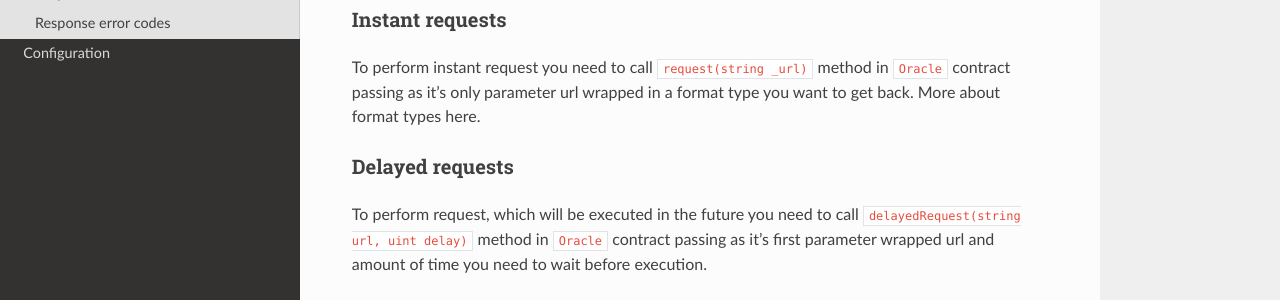
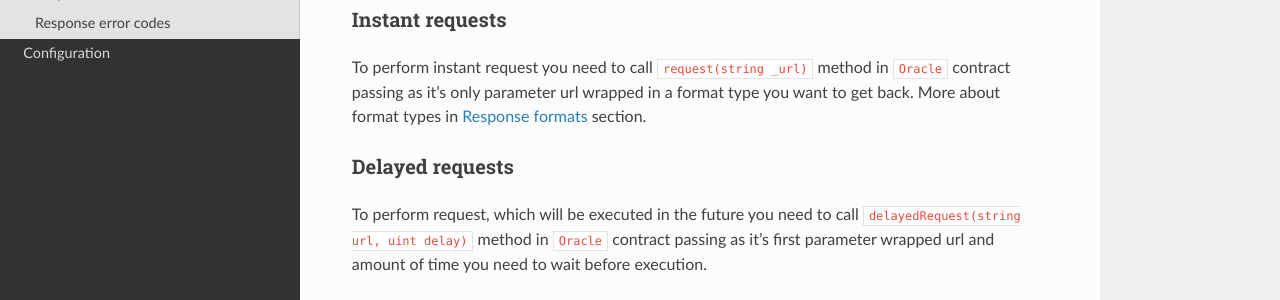
Before and after one commit to EspeoBlockchain/gardener-server, a Sphinx documentation site: the page built from docs/making-requests.rst, in a window 1280 px wide and 900 px high. Shown: the part 306-606 px from the top of the window. Built offline with Sphinx 7.4.7 and the Read the Docs theme 2.0.0, drawn with Linux system fonts in a browser that asks for light colours.

Commit message:
fixed links in documentation

```diff
--- a/docs/introduction.rst
+++ b/docs/introduction.rst
@@ -19,6 +19,7 @@ How does Gardener work?
 This section describes request workflow starting with asking contract with specific request and finishing up to returning result into it. During reading it could be helpful to take a look at the architecture diagram in the `Gardener architecture`_ section.
 
 According to the diagram, let's start from UsingOracle 1 contract. It interacts with the Oracle contract by passing request parameter to fetch the data it needs. The Oracle contract emits then a DataRequested (or DelayedDataRequested) event. Gardener server is listening to both of these event types and stores every incoming event into its persistence layer (in memory or MongoDB currently). When requests are ready to execute, they are pulled by the server, the data is fetched from external data sources, parsed accordingly and result data in a form of value and error code (0 when the request is fulfilled successfully) is passed to the Oracle contract using configured account. In the current model all costs related to transaction fees are covered by this account (in the future we plan to introduce other pricing models). Oracle contract then proxies this data to the Using Oracle 1 contract fulfilling the whole workflow.
+
 Gardener architecture
 ---------------------
 
--- a/docs/making-requests.rst
+++ b/docs/making-requests.rst
@@ -12,7 +12,7 @@ At your disposal you have two types of requests. You can use either an instant r
 Instant requests
 ~~~~~~~~~~~~~~~~
 
-To perform instant request you need to call :code:`request(string _url)` method in :code:`Oracle` contract passing as it's only parameter url wrapped in a format type you want to get back. More about format types here.
+To perform instant request you need to call :code:`request(string _url)` method in :code:`Oracle` contract passing as it's only parameter url wrapped in a format type you want to get back. More about format types in `Response formats`_ section.
 
 Delayed requests
 ~~~~~~~~~~~~~~~~
```
